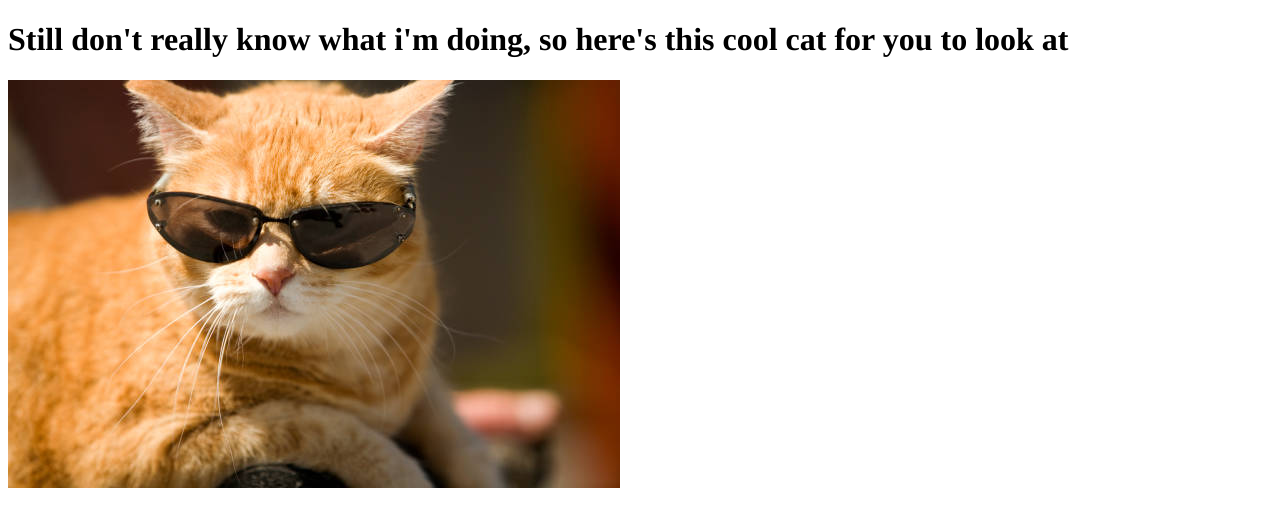
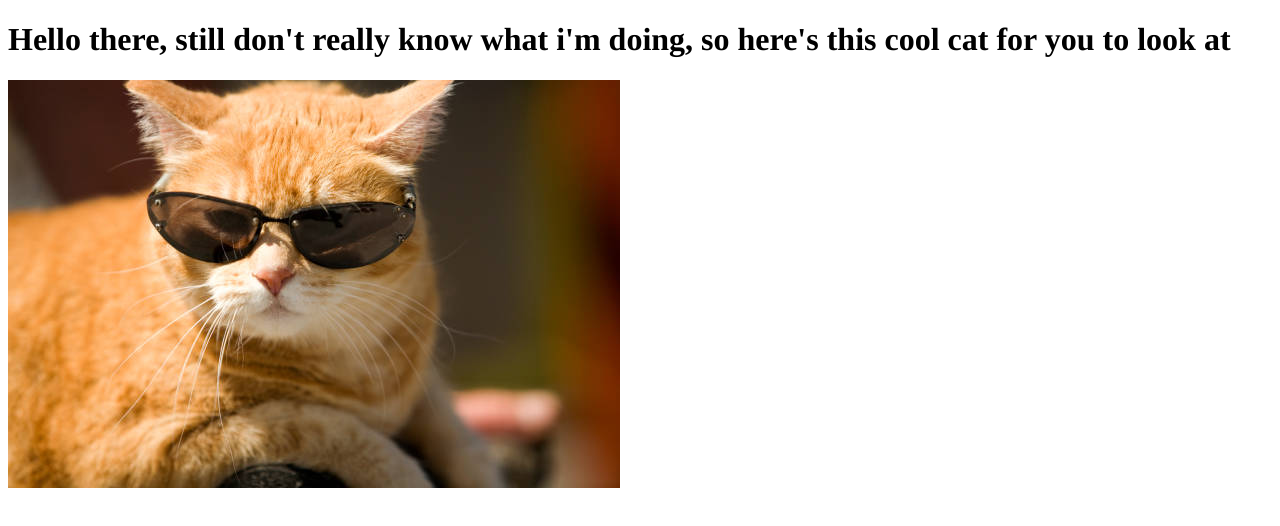
Before and after one commit to Coelho50/Coelho50.github.io, a plain HTML site: page index.html in a window 1280 px wide. Drawn offline with Linux system fonts and the light colour scheme.

Commit message:
testing html code

```diff
--- a/index.html
+++ b/index.html
@@ -3,7 +3,7 @@
 <head>
 	<meta charset="UTF-8">
 	<meta name="viewport" content="width=device-width, initial-scale=1.0">
-	<title>Hello There</title>
+	<title>Testing some code</title>
 	<style>
 		body{
 			font-family: Times;
@@ -11,7 +11,7 @@
 	</style>
 </head>
 <body>
-	<h1>Still don't really know what i'm doing, so here's this cool cat for you to look at</h1>
+	<h1>Hello there, still don't really know what i'm doing, so here's this cool cat for you to look at</h1>
 	<img src = cool_cat.jpg>
 </body>
 </html>
```
